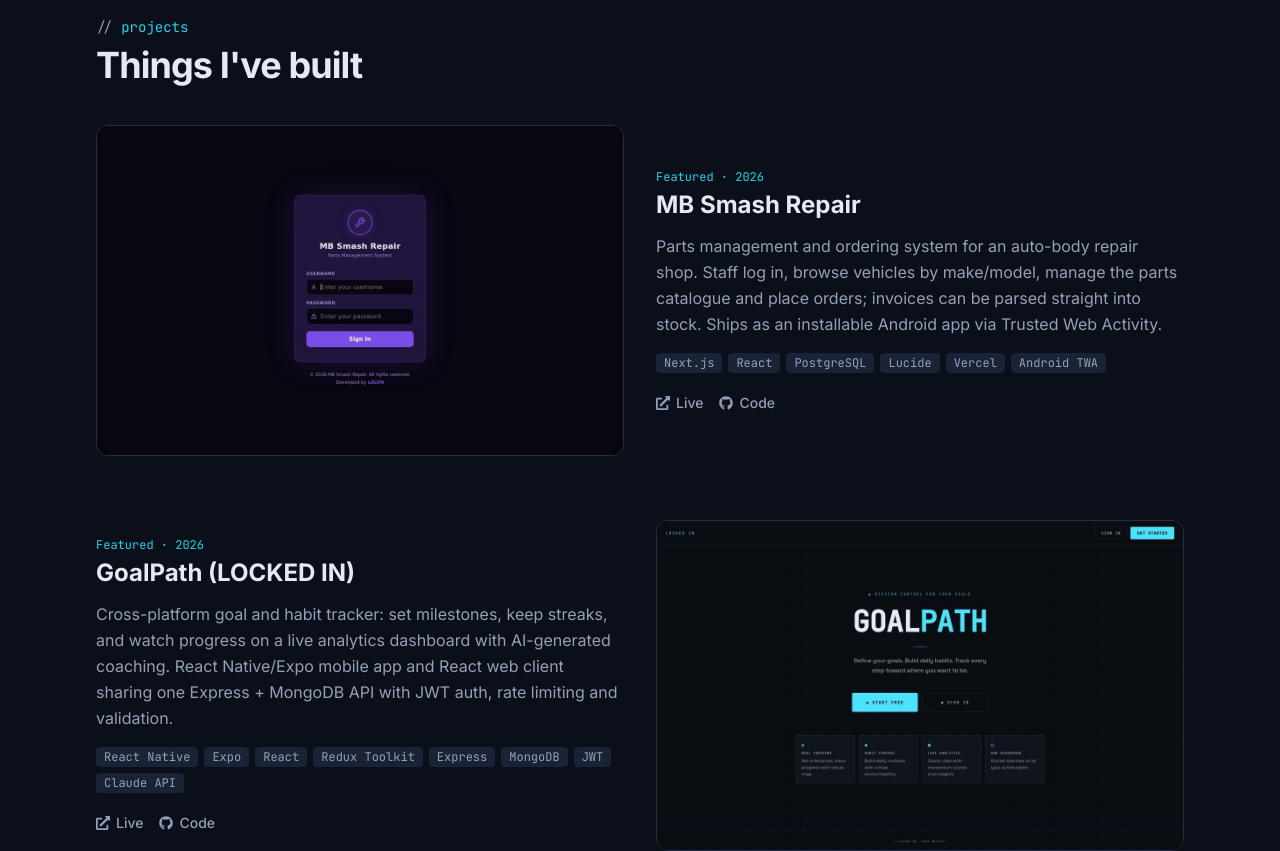
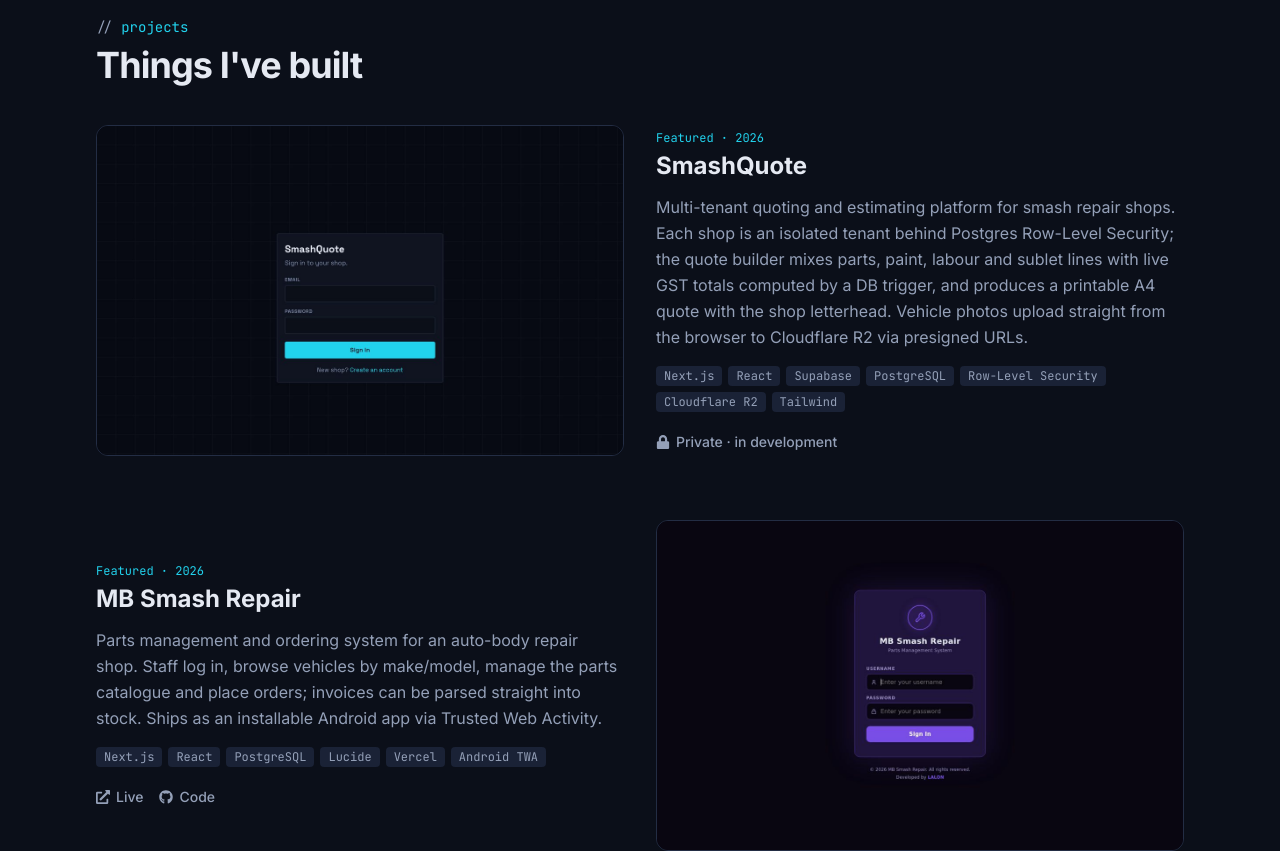
Before and after one commit to lalon147/lalon-rahman-tirtha-portfolio, a React (Vite) app: page / in a window 1280 px wide. Shown: the part 2300-3151 px from the top of the page. Built offline with nearby package versions, Linux system fonts and the light colour scheme.

Commit message:
Add SmashQuote as a featured project
Private/in-development project with no public links yet, so the featured
image is no longer wrapped in a bare <a> and the links row shows a
'Private · in development' tag instead.

```diff
--- a/src/components/Projects.jsx
+++ b/src/components/Projects.jsx
@@ -1,4 +1,4 @@
-import { FaGithub, FaExternalLinkAlt, FaServer } from 'react-icons/fa'
+import { FaGithub, FaExternalLinkAlt, FaServer, FaLock } from 'react-icons/fa'
 import { Section } from './Section'
 import { projects, profile } from '../data'
 
@@ -9,6 +9,7 @@
       {p.live && <a className={cls} href={p.live} target="_blank" rel="noreferrer"><FaExternalLinkAlt /> Live</a>}
       {p.code && <a className={cls} href={p.code} target="_blank" rel="noreferrer"><FaGithub /> {p.server ? 'Client' : 'Code'}</a>}
       {p.server && <a className={cls} href={p.server} target="_blank" rel="noreferrer"><FaServer /> Server</a>}
+      {!p.live && !p.code && <span className="inline-flex items-center gap-1.5 text-sm font-medium text-muted"><FaLock /> Private · in development</span>}
     </div>
   )
 }
@@ -24,16 +25,19 @@
 }
 
 function Featured({ p, flip }) {
+  const href = p.live || p.code
+  const frame = 'group block overflow-hidden rounded-xl border border-border'
+  const img = (
+    <img
+      src={p.image}
+      alt={`${p.title} screenshot`}
+      loading="lazy"
+      className="aspect-[16/10] w-full object-cover object-top transition duration-500 group-hover:scale-[1.03]"
+    />
+  )
   return (
     <article className={`grid items-center gap-8 md:grid-cols-2 ${flip ? 'md:[&>*:first-child]:order-2' : ''}`}>
-      <a href={p.live || p.code} target="_blank" rel="noreferrer" className="group block overflow-hidden rounded-xl border border-border">
-        <img
-          src={p.image}
-          alt={`${p.title} screenshot`}
-          loading="lazy"
-          className="aspect-[16/10] w-full object-cover object-top transition duration-500 group-hover:scale-[1.03]"
-        />
-      </a>
+      {href ? <a href={href} target="_blank" rel="noreferrer" className={frame}>{img}</a> : <div className={frame}>{img}</div>}
       <div>
         <p className="font-mono text-xs text-accent">Featured · {p.year}</p>
         <h3 className="mt-1 text-2xl font-bold">{p.title}</h3>
--- a/src/data.js
+++ b/src/data.js
@@ -6,6 +6,7 @@
 import { SiBurpsuite, SiCss, SiExpo, SiExpress, SiFigma, SiFirebase, SiGit, SiGithub, SiHtml5, SiJavascript, SiJsonwebtokens, SiKalilinux, SiLinux, SiMetasploit, SiMongodb, SiNetlify, SiNextdotjs, SiNodedotjs, SiPostgresql, SiReact, SiRedux, SiStripe, SiTailwindcss, SiTypescript, SiVercel, SiWireshark } from 'react-icons/si'
 import { FaFlag, FaNetworkWired } from 'react-icons/fa'
 import photo from './assets/photo.jpg'
+import smashquote from './assets/projects/smashquote.jpg'
 import mbsmash from './assets/projects/mbsmash.jpg'
 import goalpath from './assets/projects/goalpath.jpg'
 import sekhanei from './assets/projects/sekhanei.jpg'
@@ -99,6 +100,15 @@
 
 export const projects = [
   {
+    title: 'SmashQuote',
+    year: '2026',
+    featured: true,
+    image: smashquote,
+    summary:
+      'Multi-tenant quoting and estimating platform for smash repair shops. Each shop is an isolated tenant behind Postgres Row-Level Security; the quote builder mixes parts, paint, labour and sublet lines with live GST totals computed by a DB trigger, and produces a printable A4 quote with the shop letterhead. Vehicle photos upload straight from the browser to Cloudflare R2 via presigned URLs.',
+    tech: ['Next.js', 'React', 'Supabase', 'PostgreSQL', 'Row-Level Security', 'Cloudflare R2', 'Tailwind'],
+  },
+  {
     title: 'MB Smash Repair',
     year: '2026',
     featured: true,
```
Also changed, not shown: src/assets/projects/smashquote.jpg (added).
